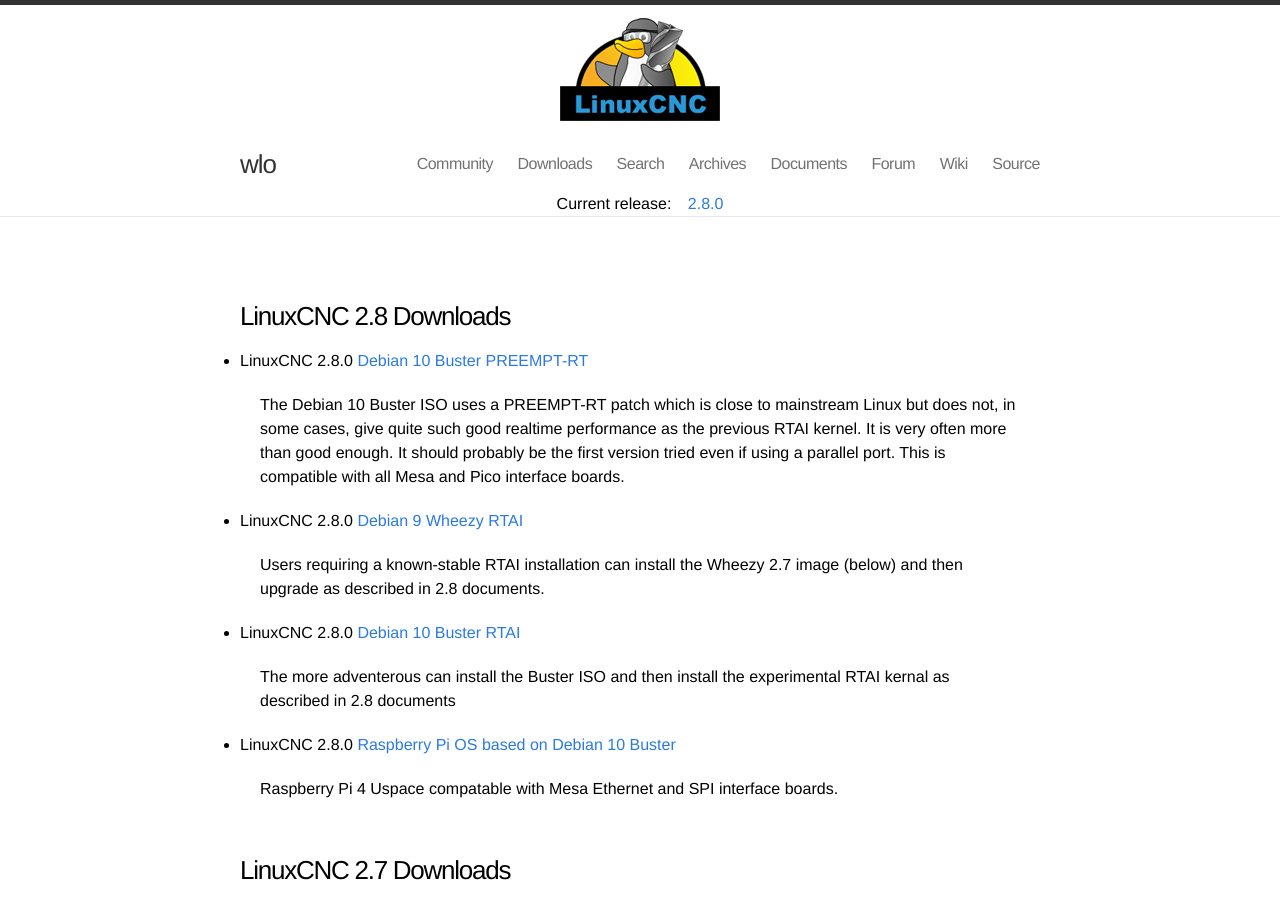
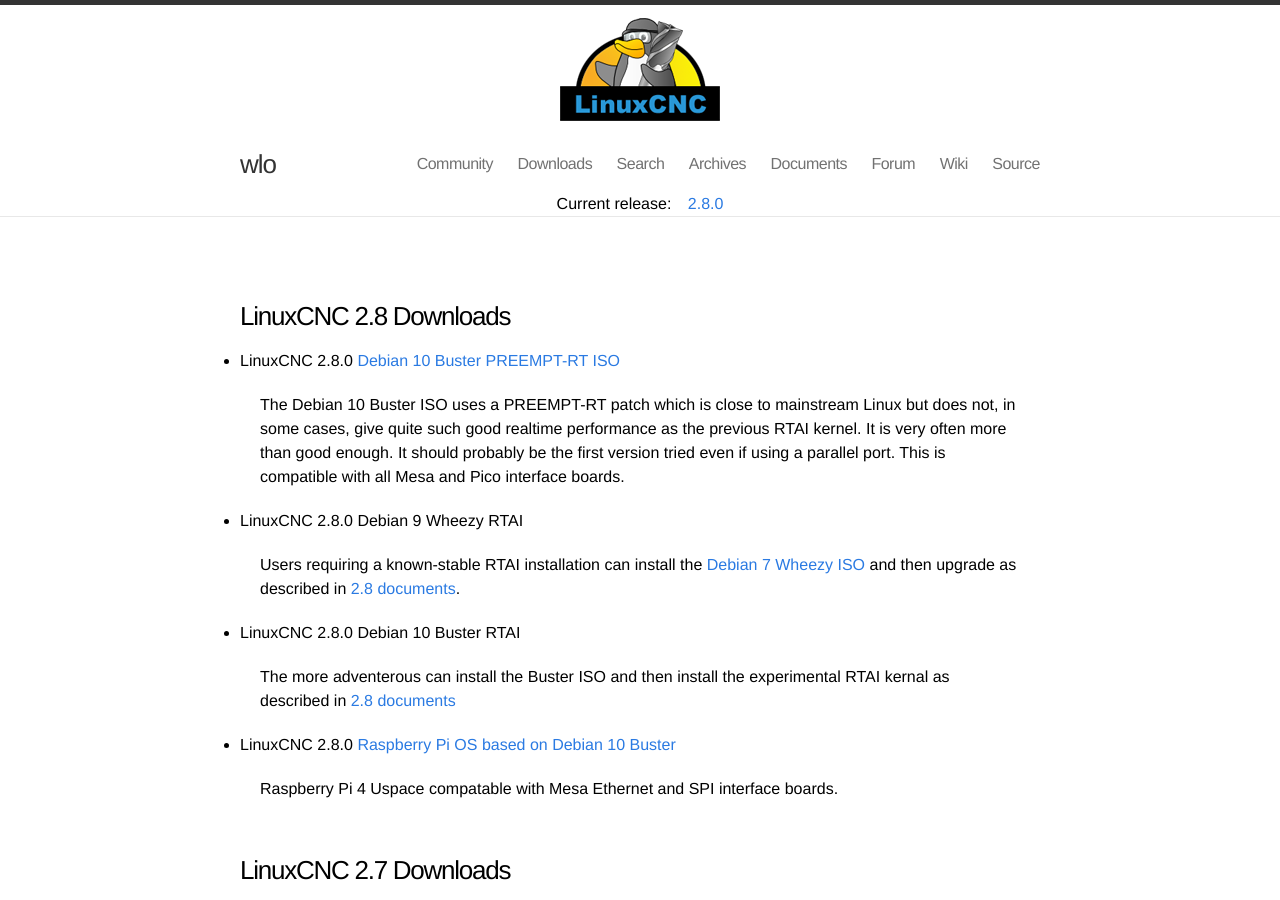
Before and after one commit to LinuxCNC/wlo, a Jekyll site: the page built from downloads/index.md, in a window 1280 px wide and 900 px high. Built offline with Jekyll 4.4.1, drawn with Linux system fonts in a browser that asks for light colours.

Commit message:
a little more clean up

```diff
--- a/downloads/index.md
+++ b/downloads/index.md
@@ -9,7 +9,7 @@
 
 ## LinuxCNC 2.8 Downloads
 
-* LinuxCNC 2.8.0 [Debian 10 Buster PREEMPT-RT](http://www.linuxcnc.org/iso/linuxcnc-2.8.0-buster.iso)
+* LinuxCNC 2.8.0 [Debian 10 Buster PREEMPT-RT ISO](http://www.linuxcnc.org/iso/linuxcnc-2.8.0-buster.iso)
 
 The Debian 10 Buster ISO uses a PREEMPT-RT patch which is close to mainstream
 Linux but does not, in some cases, give quite such good realtime performance as
@@ -17,16 +17,18 @@
 probably be the first version tried even if using a parallel port.
 This is compatible with all Mesa and Pico interface boards.
 
-* LinuxCNC 2.8.0 [Debian 9 Wheezy RTAI](http://linuxcnc.org/docs/2.8/html/getting-started/updating-linuxcnc.html)
+* LinuxCNC 2.8.0 Debian 9 Wheezy RTAI
 
-Users requiring a known-stable RTAI installation can install the Wheezy 2.7
-image (below) and then upgrade as described in
-2.8 documents.
+Users requiring a known-stable RTAI installation can install the
+[Debian 7 Wheezy ISO](http://www.linuxcnc.org/iso/linuxcnc-2.7.14-wheezy.iso)
+and then upgrade as described in
+[2.8 documents](http://linuxcnc.org/docs/2.8/html/getting-started/updating-linuxcnc.html).
 
-* LinuxCNC 2.8.0 [Debian 10 Buster RTAI](http://linuxcnc.org/docs/2.8/html/getting-started/getting-linuxcnc.html#cha:Installing-RTAI)
+* LinuxCNC 2.8.0 Debian 10 Buster RTAI
 
 The more adventerous can install the Buster ISO and then install the
-experimental RTAI kernal as described in 2.8 documents
+experimental RTAI kernal as described in
+[2.8 documents](http://linuxcnc.org/docs/2.8/html/getting-started/getting-linuxcnc.html#cha:Installing-RTAI)
 
 * LinuxCNC 2.8.0 [Raspberry Pi OS based on Debian 10 Buster](https://www.linuxcnc.org/iso/linuxcnc-2.8.0-pi4.zip)
 
```
